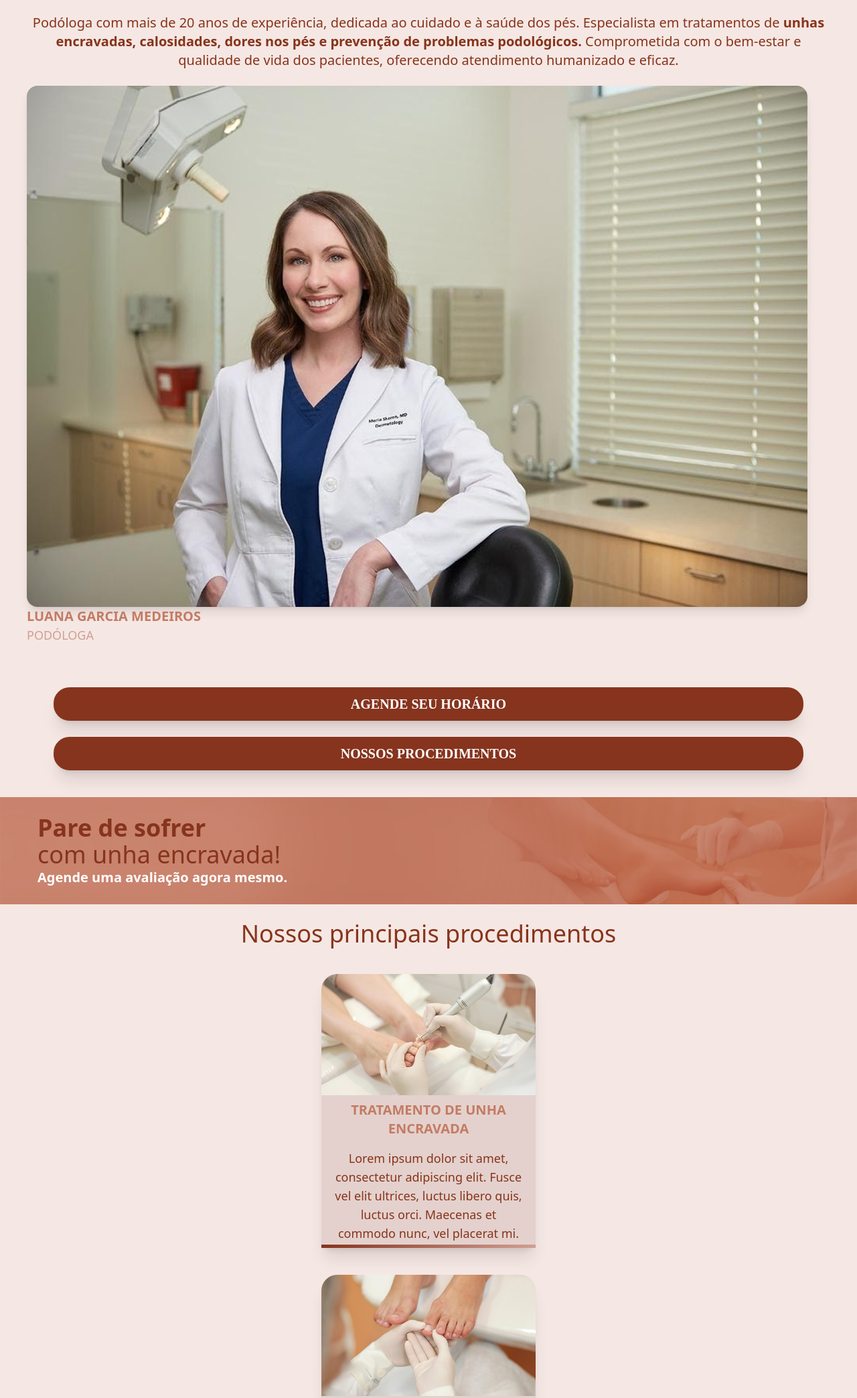
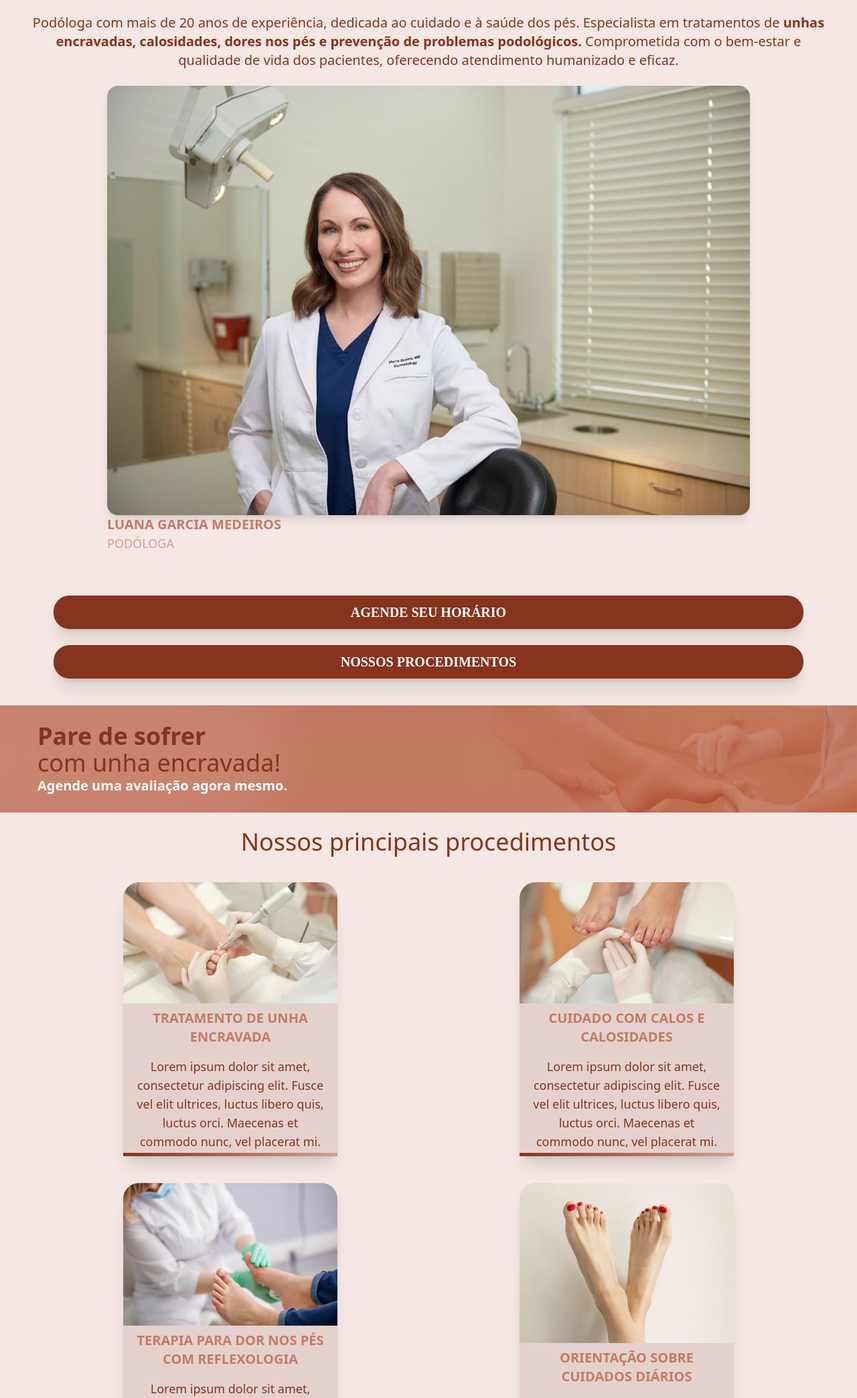
Before and after one commit to MiraProfissional/effect-podologia, a website: page index.html in a window 1280 px wide. Shown: the part 140-2227 px from the top of the page at 67% size. Drawn offline with nearby package versions, Linux system fonts and the light colour scheme; files that its build step writes are made by us from their sources; a web font is replaced by a local one.

Commit message:
:sparkles: feat: adapting all page for md (min-768px) screens

```diff
--- a/index.html
+++ b/index.html
@@ -67,11 +67,12 @@
             Comprometida com o bem-estar e qualidade de vida dos pacientes,
             oferecendo atendimento humanizado e eficaz.
           </h3>
-          <figure>
+          <div>
+            <figure class="md:w-4/5 md:m-auto">
               <img
                 src="./src/images/podologa-example.jpg"
                 alt="Foto da podóloga Luana Garcia Medeiros"
-              class="rounded-2xl shadow-lg object-cover"
+                class="rounded-2xl shadow-lg object-cover w-full h-full"
               />
               <figcaption>
                 <h2 class="text-lg text-redOrangeLight3 font-bold sm:text-xl">
@@ -80,6 +81,7 @@
                 <h3 class="text-base text-redOrangeLight2 sm:text-lg">PODÓLOGA</h3>
               </figcaption>
             </figure>
+          </div>
           <div class="grid grid-cols-1 gap-6 place-items-center p-10">
             <a
               href="https://wa.me//5512997095226?text=Olá,%20tenho%20interesse%20em%20agendar%20uma%20consulta!"
@@ -124,7 +126,7 @@
           <h2 class="text-center text-3xl text-redOrange2 mb-10 sm:text-4xl">
             Nossos principais procedimentos
           </h2>
-          <div class="grid grid-cols-1 gap-10 place-items-center">
+          <div class="grid grid-cols-1 gap-10 place-items-center md:grid-cols-2 md:gap-x-0 md:px-6">
             <div class="serviceCard max-w-80">
               <figure class="h-3/5 w-full">
                 <img
@@ -378,7 +380,7 @@
             <p>Jardim das Industrias - São José dos Campos, SP</p>
           </address>
         </div>
-        <div class="w-[250px] h-[300px] m-auto sm:w-[400px] sm:h-[450px]">
+        <div class="w-[250px] h-[300px] m-auto sm:w-[400px] sm:h-[450px] md:w-[500px]">
           <iframe
             title="Localização da Effect Podologia no Google Maps"
             src="https://www.google.com/maps/embed?pb=!1m18!1m12!1m3!1d3666.5716288576973!2d-45.920592725068246!3d-23.22227697903419!2m3!1f0!2f0!3f0!3m2!1i1024!2i768!4f13.1!3m3!1m2!1s0x94cc359dfc306077%3A0x205f8cf69bc2eb0c!2sR.%20Heitor%20de%20Andrade%2C%20619%20-%20Jardim%20das%20Industrias%2C%20S%C3%A3o%20Jos%C3%A9%20dos%20Campos%20-%20SP%2C%2012241-000!5e0!3m2!1spt-BR!2sbr!4v1736352154251!5m2!1spt-BR!2sbr"
```
Lines whose indentation alone changed are shown as unchanged.
